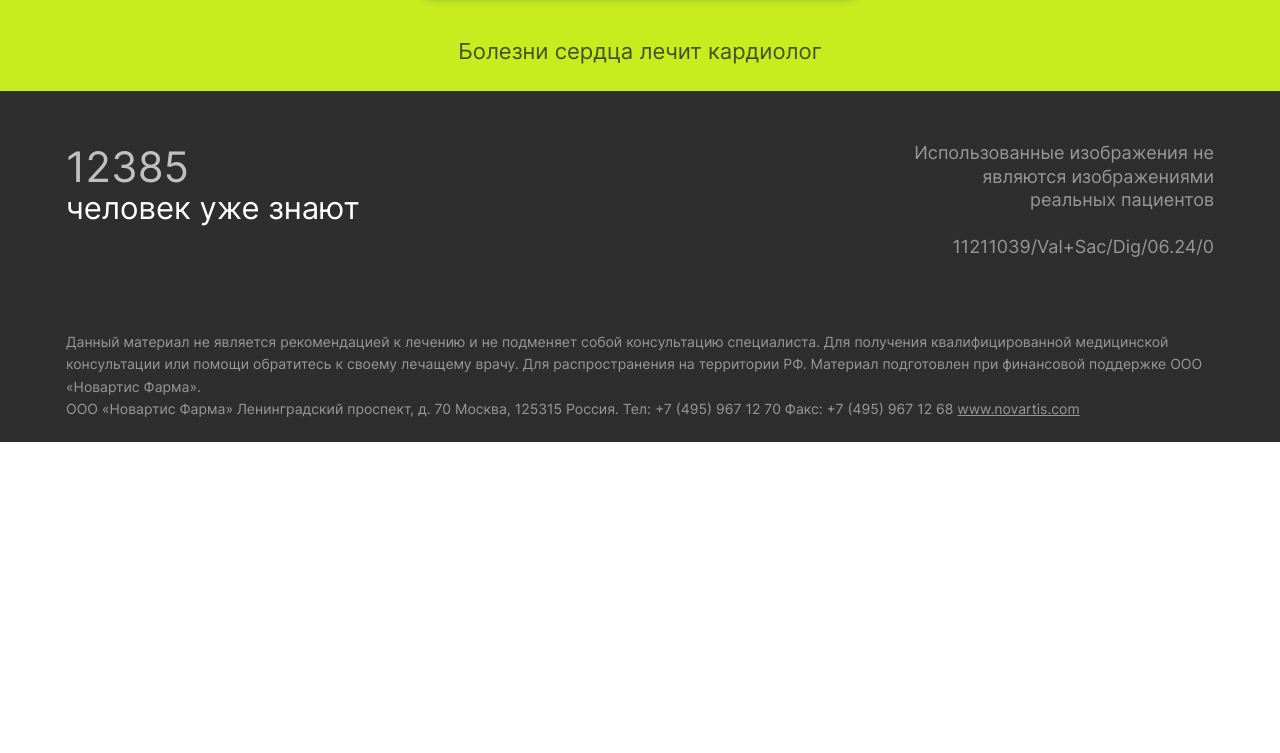
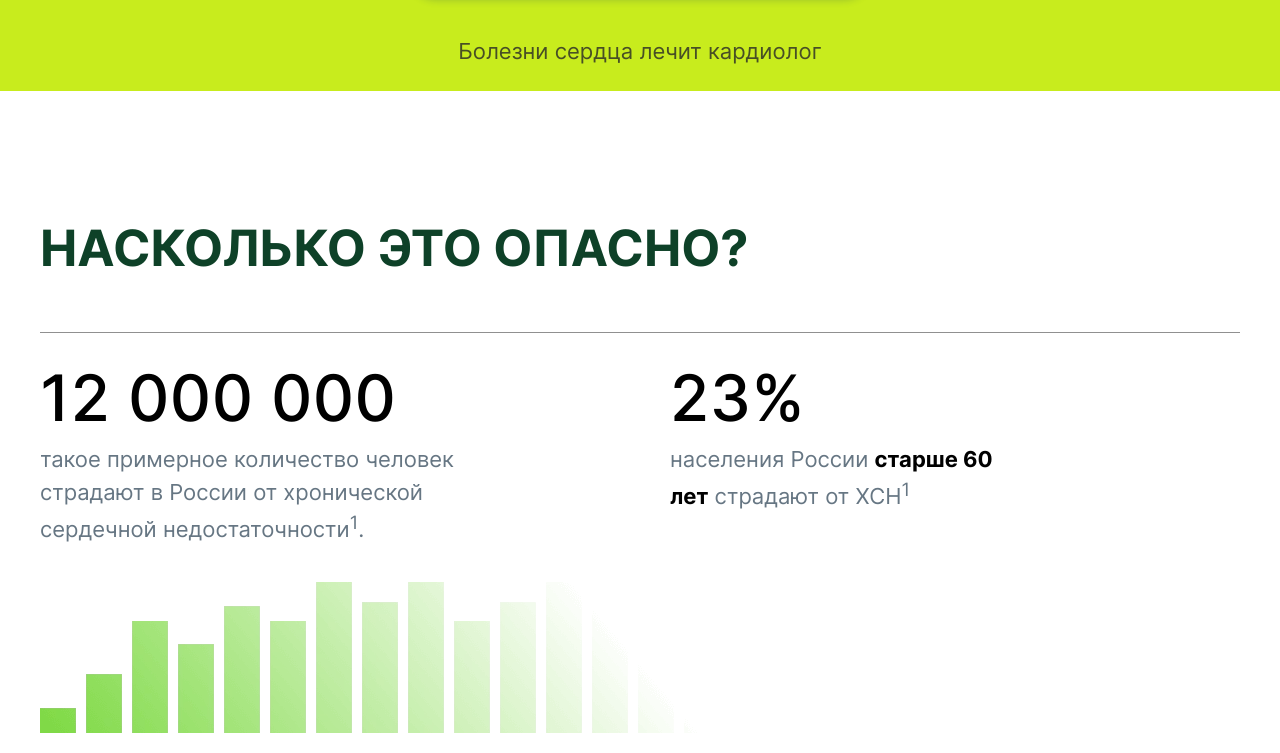
Before and after one commit to vadimvalid/hearts, a website: page simptoms.html in a window 1280 px wide. Shown: the part 2527-3280 px from the top of the page. Before the commit the page ends 2969 px from the top, so only its background shows below. Drawn offline with Linux system fonts and the light colour scheme.

Commit message:
Add dangerous section

```diff
--- a/scss/layouts/_section.scss
+++ b/scss/layouts/_section.scss
@@ -349,4 +349,58 @@
       }
     }
   }
+
+  &--dangerous {
+    padding: torem(130) 0 torem(90);
+
+    h2 {
+      padding-bottom: torem(56);
+      border-bottom: 1px solid #909090;
+      font-size: torem(50);
+      line-height: 700;
+      line-height: 1.1;
+      letter-spacing: 0;
+      text-transform: uppercase;
+    }
+
+    .dangerous {
+      &__items {
+        display: flex;
+        gap: torem(60);
+        margin-bottom: torem(36);
+
+        &__item {
+          flex: 1;
+          display: flex;
+          flex-direction: column;
+          padding-top: torem(20);
+          color: #667683;
+          line-height: 1.5;
+
+          h3 {
+            font-size: torem(64);
+            line-height: 1.4;
+            font-weight: 500;
+            color: #000;
+          }
+
+          strong {
+            color: #000;
+          }
+
+          &:first-child {
+            p {
+              max-width: torem(440);
+            }
+          }
+
+          &:last-child {
+            p {
+              max-width: torem(360);
+            }
+          }
+        }
+      }
+    }
+  }
 }
--- a/simptoms.html
+++ b/simptoms.html
@@ -295,6 +295,40 @@
           <div class="appointment__small">Болезни сердца лечит кардиолог</div>
         </div>
       </section>
+      <section class="section section--dangerous">
+        <div class="container">
+          <h2>Насколько это опасно?</h2>
+          <div class="dangerous__items">
+            <div class="dangerous__items__item">
+              <h3>12 000 000</h3>
+              <p>
+                такое примерное количество человек страдают в России от
+                хронической сердечной недостаточности<sup>1</sup>.
+              </p>
+            </div>
+            <div class="dangerous__items__item">
+              <h3>23%</h3>
+              <p>
+                населения России <strong>старше 60 лет</strong> страдают от
+                ХСН<sup>1</sup>
+              </p>
+            </div>
+          </div>
+          <div class="dangerous__image">
+            <picture>
+              <source type="image/webp" srcset="./images/diagram.webp" />
+              <img
+                src="./images/diagram.png"
+                alt="Диаграмма"
+                loading="lazy"
+                decoding="async"
+                width="726"
+                height="151"
+              />
+            </picture>
+          </div>
+        </div>
+      </section>
     </div>
     <footer class="footer">
       <div class="container-fluid">
```
Also changed, not shown: css/style.css.
